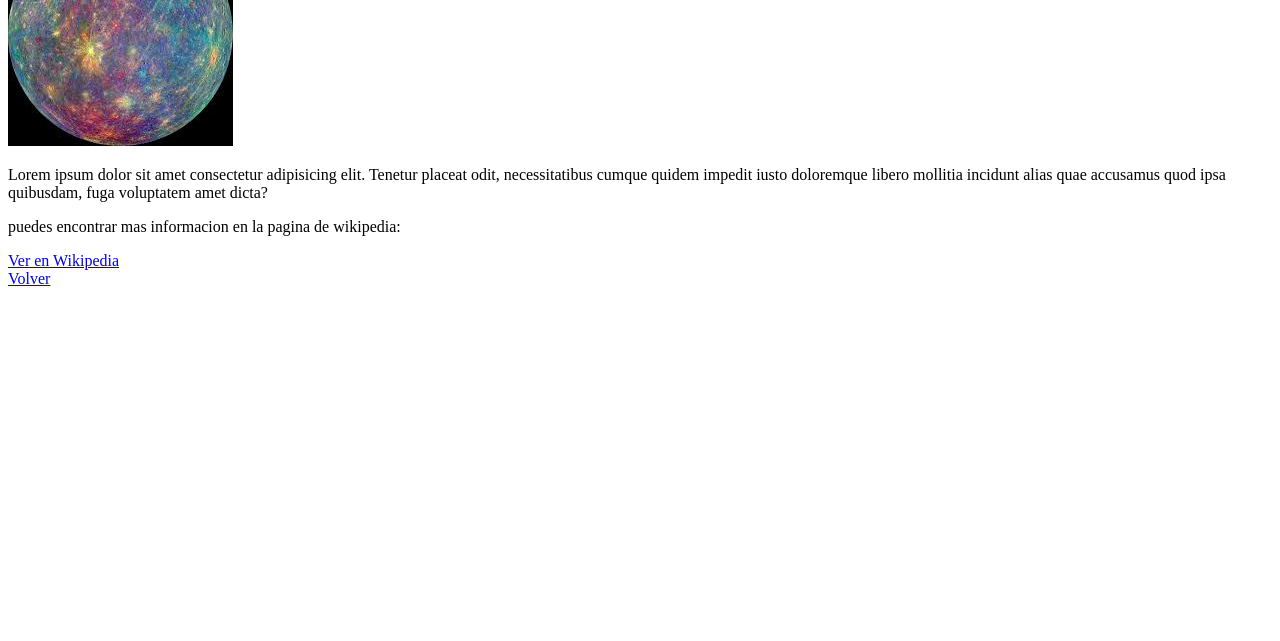
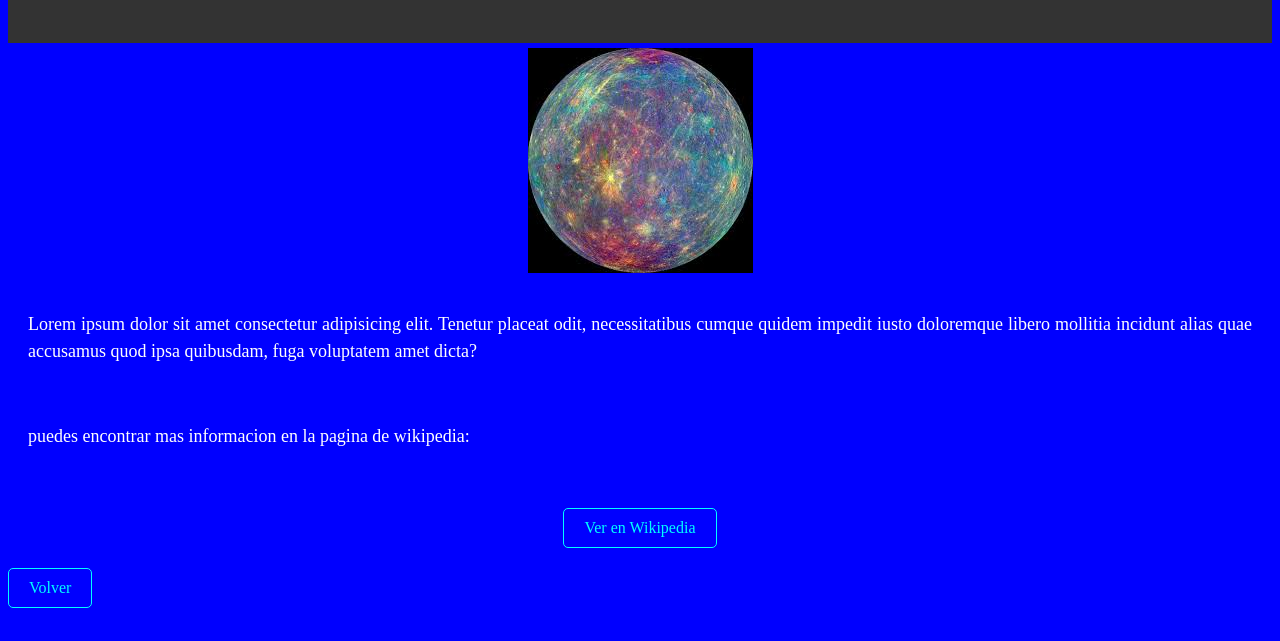
Before and after one commit to rosiss1029/planets, a plain HTML site: page Pages/Mercurio.html in a window 1280 px wide. Shown: the part 159-800 px from the top of the page. Drawn offline with Linux system fonts and the light colour scheme; the site is published under a folder, as on GitHub Pages, so addresses that start at the root find nothing.

Commit message:
Update Mercurio.html

```diff
--- a/Pages/Mercurio.html
+++ b/Pages/Mercurio.html
@@ -3,7 +3,7 @@
 <head>
     <meta charset="UTF-8">
     <meta name="viewport" content="width=device-width, initial-scale=1.0">
-    <link rel="stylesheet" href="/estilos/mercurio.css">
+    <link rel="stylesheet" href="../estilos/mercurio.css">
     <title>Mercurio</title>
 </head>
 <body>
```
